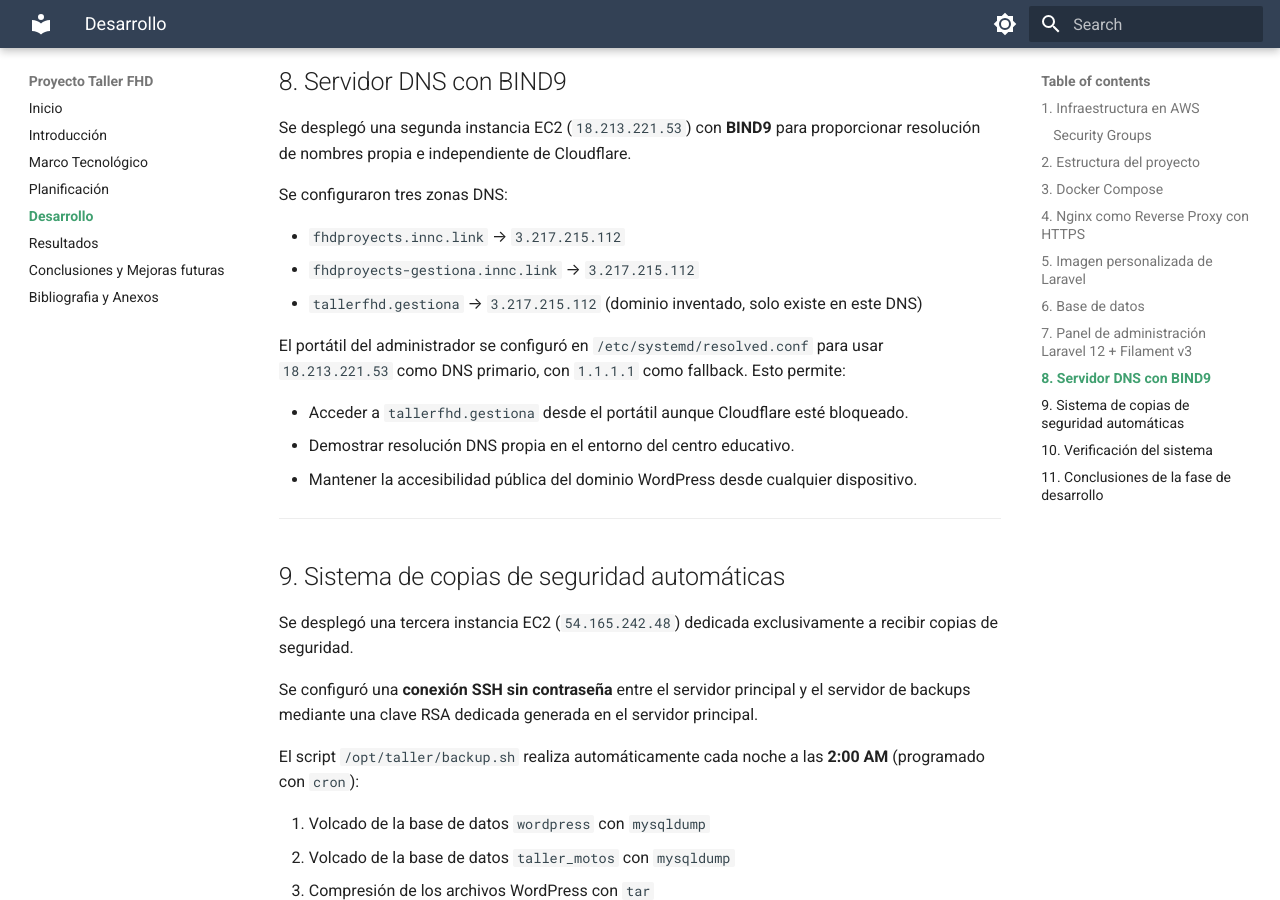
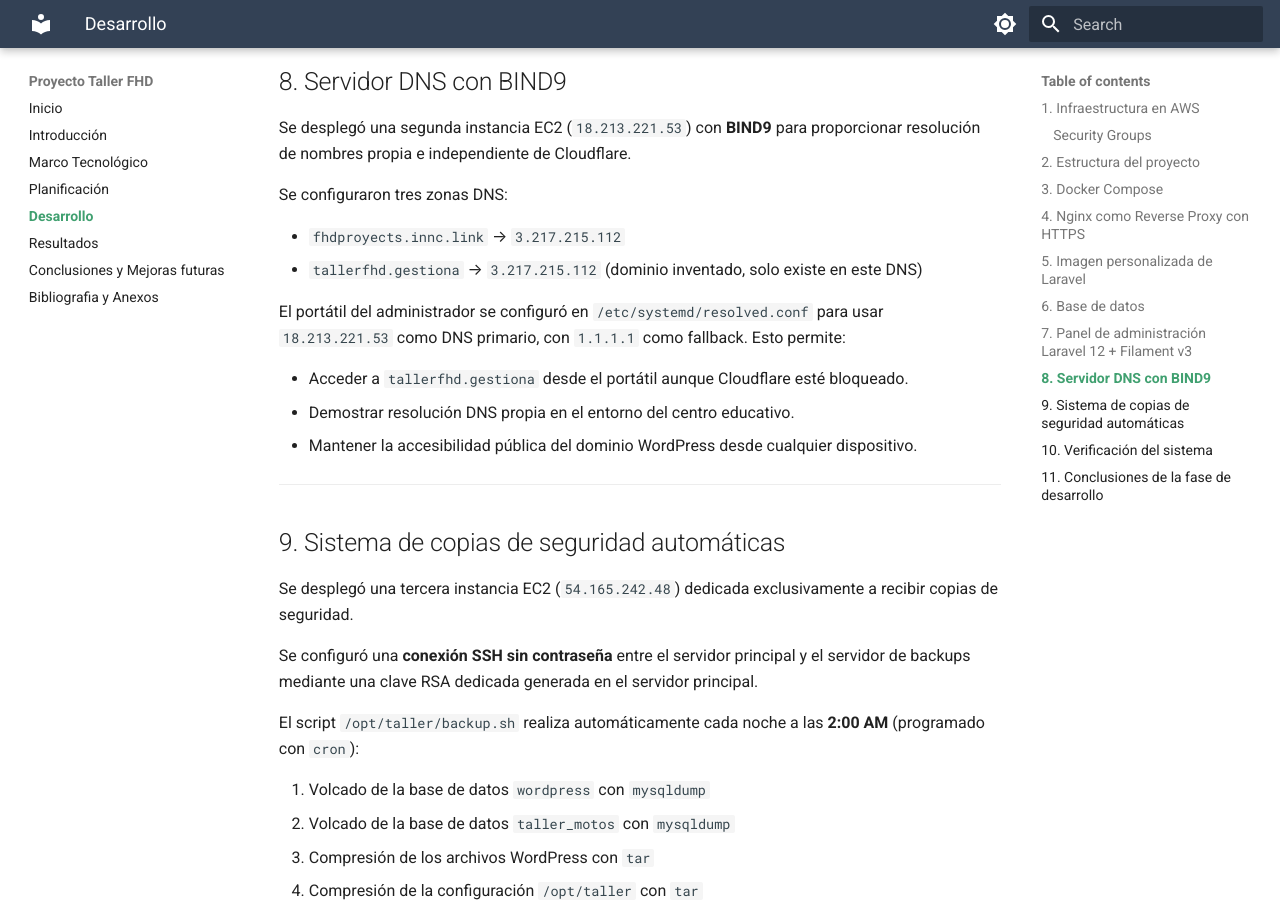
Before and after one commit to elimpermeable/Proyecto_Intermodular2ASIR_IJJ, an MkDocs documentation site: the page built from docs/04_Desarrollo.md, in a window 1280 px wide and 900 px high, scrolled down 5023 px. Built offline with MkDocs 1.6.1 and Material for MkDocs 9.7.7, drawn with Linux system fonts in a browser that asks for light colours.

Commit message:
Correccion menor

```diff
--- a/docs/04_Desarrollo.md
+++ b/docs/04_Desarrollo.md
@@ -206,7 +206,6 @@ Se desplegó una segunda instancia EC2 (`18.213.221.53`) con **BIND9** para prop
 Se configuraron tres zonas DNS:
 
 - `fhdproyects.innc.link` → `3.217.215.112`
-- `fhdproyects-gestiona.innc.link` → `3.217.215.112`
 - `tallerfhd.gestiona` → `3.217.215.112` (dominio inventado, solo existe en este DNS)
 
 El portátil del administrador se configuró en `/etc/systemd/resolved.conf` para usar `18.213.221.53` como DNS primario, con `1.1.1.1` como fallback. Esto permite:
```
